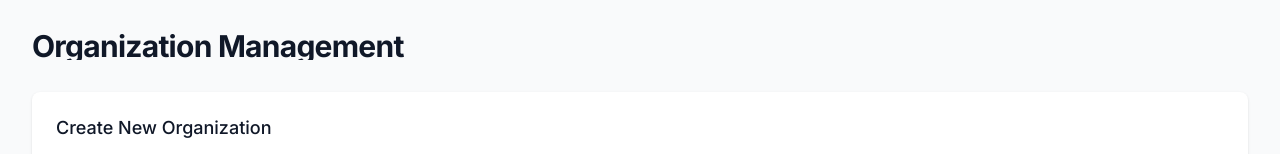
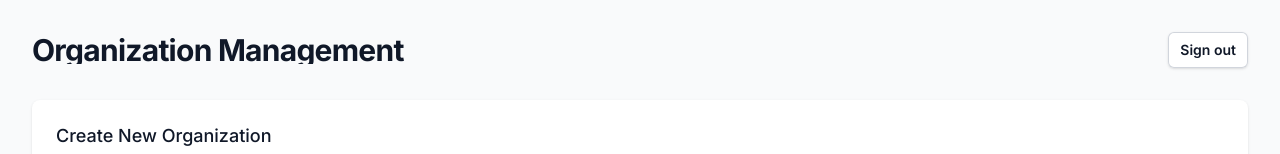
Before and after one commit to onojaonoja2/TestWise, a Next.js app: page /dashboard/admin in a window 1280 px wide. Shown: the top 154 px of the page. Built offline with nearby package versions, Linux system fonts and the light colour scheme; no server answers.

Commit message:
Fix admin login, add auto-redirects and logout button

```diff
--- a/app/dashboard/admin/page.tsx
+++ b/app/dashboard/admin/page.tsx
@@ -74,6 +74,14 @@ export default function AdminDashboard() {
                             Organization Management
                         </h2>
                     </div>
+                    <div className="mt-4 flex md:ml-4 md:mt-0">
+                        <Link
+                            href="/api/auth/signout"
+                            className="inline-flex items-center rounded-md bg-white px-3 py-2 text-sm font-semibold text-gray-900 shadow-sm ring-1 ring-inset ring-gray-300 hover:bg-gray-50"
+                        >
+                            Sign out
+                        </Link>
+                    </div>
                 </div>
 
                 {/* Create Organization Form */}
--- a/app/dashboard/organization/page.tsx
+++ b/app/dashboard/organization/page.tsx
@@ -3,6 +3,7 @@
 import { useState, useEffect } from 'react'
 import { useSession } from 'next-auth/react'
 import { useRouter } from 'next/navigation'
+import Link from 'next/link'
 import { Plus, User as UserIcon, Edit2, X, Check } from 'lucide-react'
 
 interface User {
@@ -119,6 +120,14 @@ export default function OrganizationManagementPage() {
                         <h2 className="text-2xl font-bold leading-7 text-gray-900 sm:truncate sm:text-3xl sm:tracking-tight">
                             Manage Organization
                         </h2>
+                    </div>
+                    <div className="mt-4 flex md:ml-4 md:mt-0">
+                        <Link
+                            href="/api/auth/signout"
+                            className="inline-flex items-center rounded-md bg-white px-3 py-2 text-sm font-semibold text-gray-900 shadow-sm ring-1 ring-inset ring-gray-300 hover:bg-gray-50"
+                        >
+                            Sign out
+                        </Link>
                     </div>
                 </div>
 
--- a/app/dashboard/page.tsx
+++ b/app/dashboard/page.tsx
@@ -11,6 +11,11 @@ export default async function Dashboard({ searchParams }: { searchParams: Promis
 
     if (!session) {
         redirect("/auth/signin")
+    }
+
+    // Redirect Global Admins to Admin Dashboard
+    if (session.user.role === 'ADMIN') {
+        redirect("/dashboard/admin")
     }
 
     const showArchived = view === 'archived'
--- a/app/page.tsx
+++ b/app/page.tsx
@@ -1,6 +1,15 @@
 import Link from "next/link";
+import { getServerSession } from "next-auth";
+import { authOptions } from "./api/auth/[...nextauth]/route";
+import { redirect } from "next/navigation";
 
-export default function Home() {
+export default async function Home() {
+  const session = await getServerSession(authOptions);
+
+  if (session) {
+    redirect("/dashboard");
+  }
+
   return (
     <main className="flex min-h-screen flex-col items-center justify-center p-24 bg-gradient-to-b from-slate-900 to-slate-800 text-white">
       <div className="z-10 max-w-5xl w-full items-center justify-between font-mono text-sm lg:flex">
```
